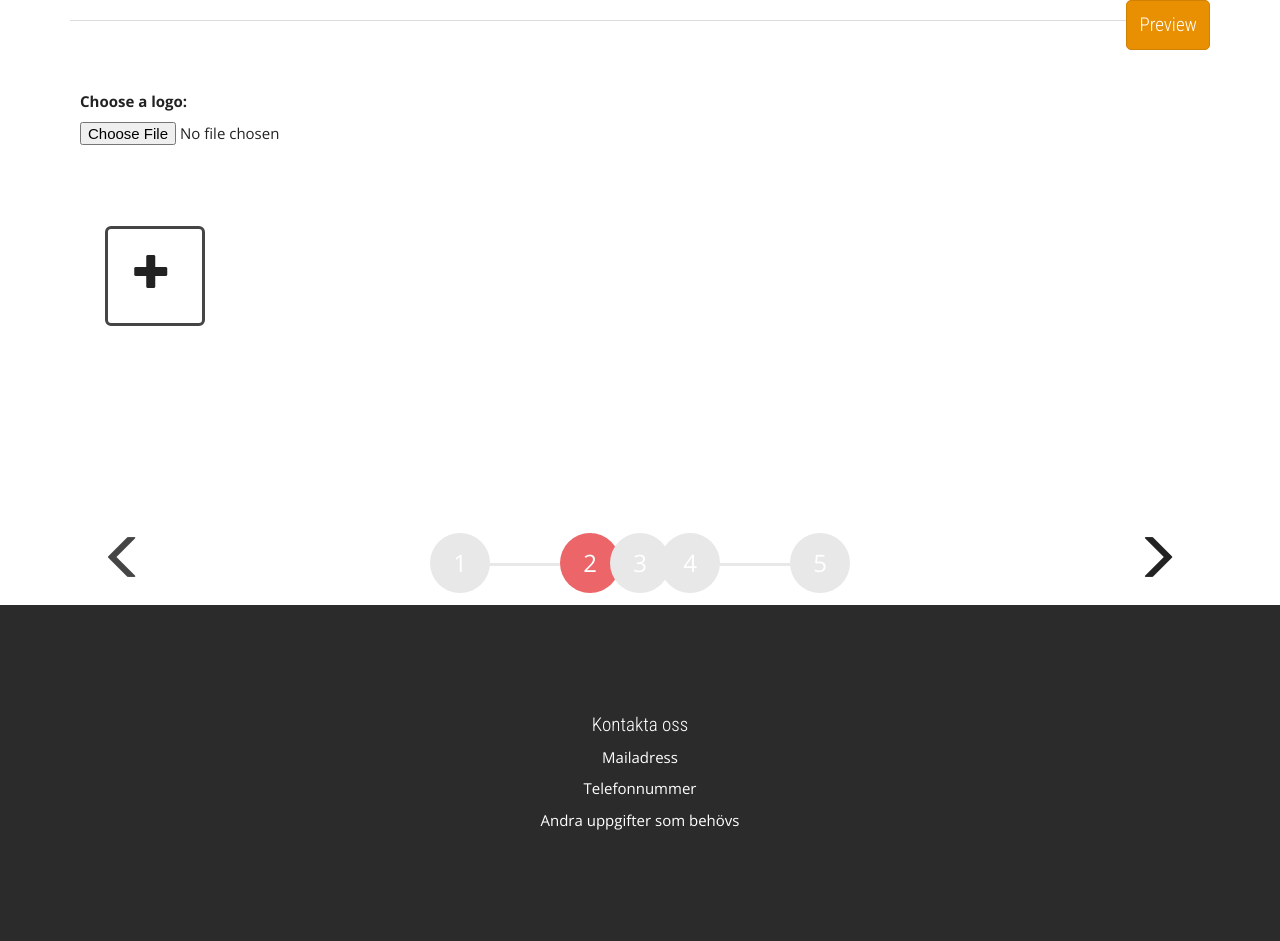
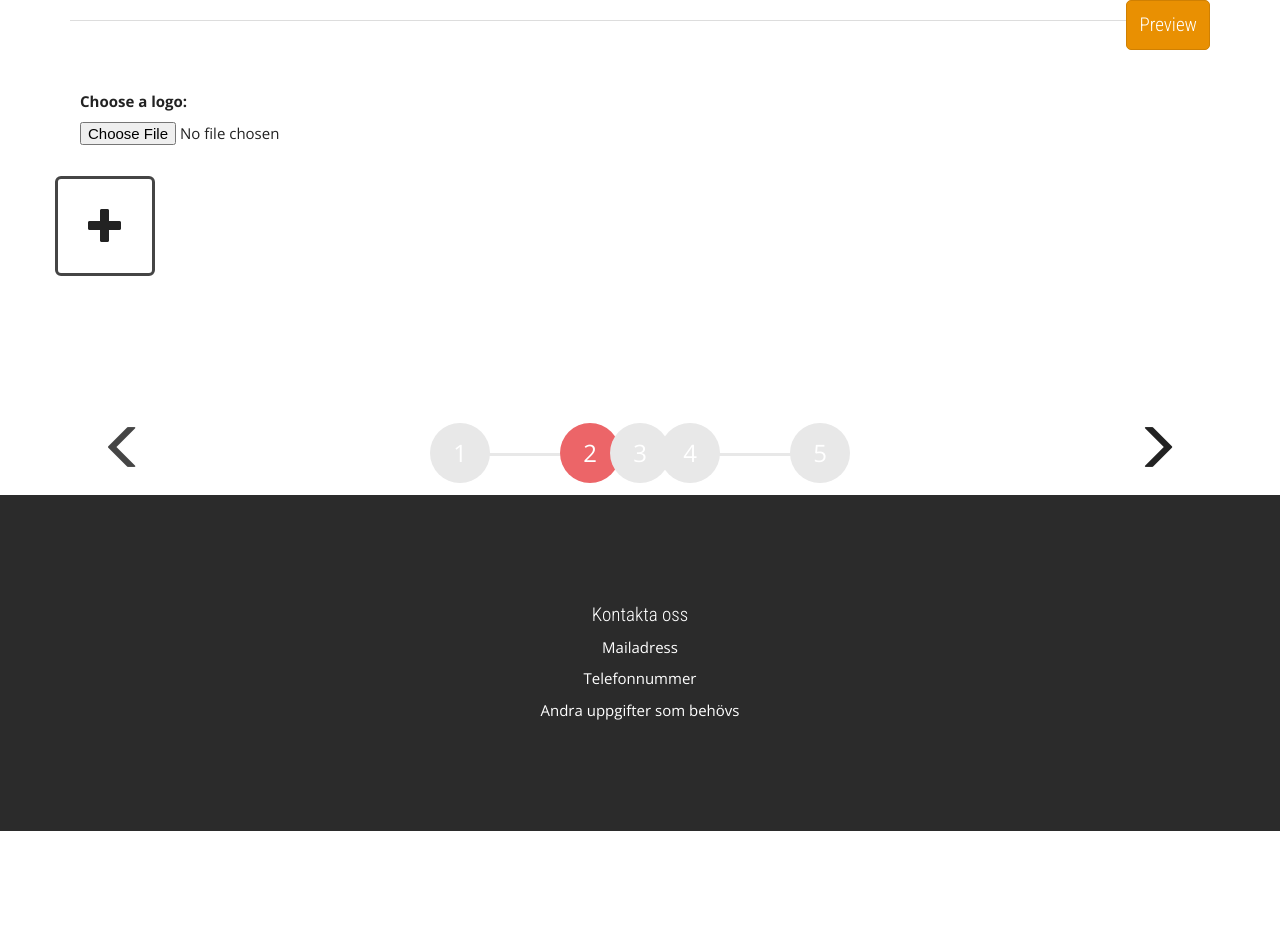
Before and after one commit to siggelito/lavg, a Django app: template dbtapp/templates/dbtapp/preview.html in a window 1280 px wide. Shown: the part 174-1115 px from the top of the page. After the commit the page ends 1005 px from the top, so only its background shows below. Run offline with Django 3.2, Linux system fonts and the light colour scheme; the template is opened without the code that fills it: values that come from a table or form of the project are taken from there, others are empty; some libraries are stand-ins or nearby versions.

Commit message:
Uppladdningsrutan fixad + tidslinjen på mindre skärmar
Gjorde så att uppladdningsrutan är i linje med bilderna och +et i
mitten. Tidslinjen borde nu försvinna när skärmen blir mindre!
Preview:n funkar!

```diff
--- a/dbtapp/static/dbtapp/stylesheetSteps.css
+++ b/dbtapp/static/dbtapp/stylesheetSteps.css
@@ -204,10 +204,13 @@ footer {
 	position:relative;
 	width: 100px;
 	height: 100px;
-	margin-top:50px;
+
+	/*Margin kan tas bort?*/
+	/*margin-top:50px;
 	margin-bottom:60px;
 	margin-left:50px;
-	margin-right:40px;
+	margin-right:40px;*/
+
 	/* Border skiljer från style.css */
 	border:solid;
 	border-color: #454545;
@@ -336,14 +339,12 @@ footer {
 	top: 0px;
 }
 
-
-/* Nya för steg 2 (Karro)*/
 .glyphicon-plus	{
 	font-size: 300% !important;
 	position:absolute;
 	margin:0;
-	margin-top: 25%;
-	margin-left: 28%;
+	margin-top: 29%;
+	margin-left: 32%;
 }
 
 a {
@@ -401,3 +402,10 @@ a:hover {
 	border-style: none;
 	height: 40px;
 }
+
+
+@media (max-width: 768px){
+  #timeline	{
+  	display:none;
+  }
+}
--- a/dbtapp/templates/dbtapp/newVideo.html
+++ b/dbtapp/templates/dbtapp/newVideo.html
@@ -48,7 +48,7 @@
 				<a href="{% url 'dbtapp:index'%}" id="navigationArrow" class="glyphicon glyphicon-menu-left" aria-hidden="true" tabindex=4></a>
 			</div>
 
-			<div class="col-md-10 text-center ">
+			<div class="col-md-10 text-center " id="timeline">
 					<div id="hlineLeft" class="hline"></div>
 					<div id="hlineRight" class="hline"></div>
 
--- a/dbtapp/templates/dbtapp/preview.html
+++ b/dbtapp/templates/dbtapp/preview.html
@@ -91,7 +91,7 @@ var postLogoURL = "{% url 'dbtapp:logoPost' video.pk %}"
 									<a href="{% url 'dbtapp:videoNew'%}"><span id="navigationArrow" class="glyphicon glyphicon-menu-left" aria-hidden="true"></span></a>
 								</div>
 
-								<div class="col-md-10 text-center ">
+								<div class="col-md-10 text-center" id="timeline">
 									<!-- Här ska tidslinjen in -->
 
 									<div id="hlineLeft" class="hline"></div>
```
